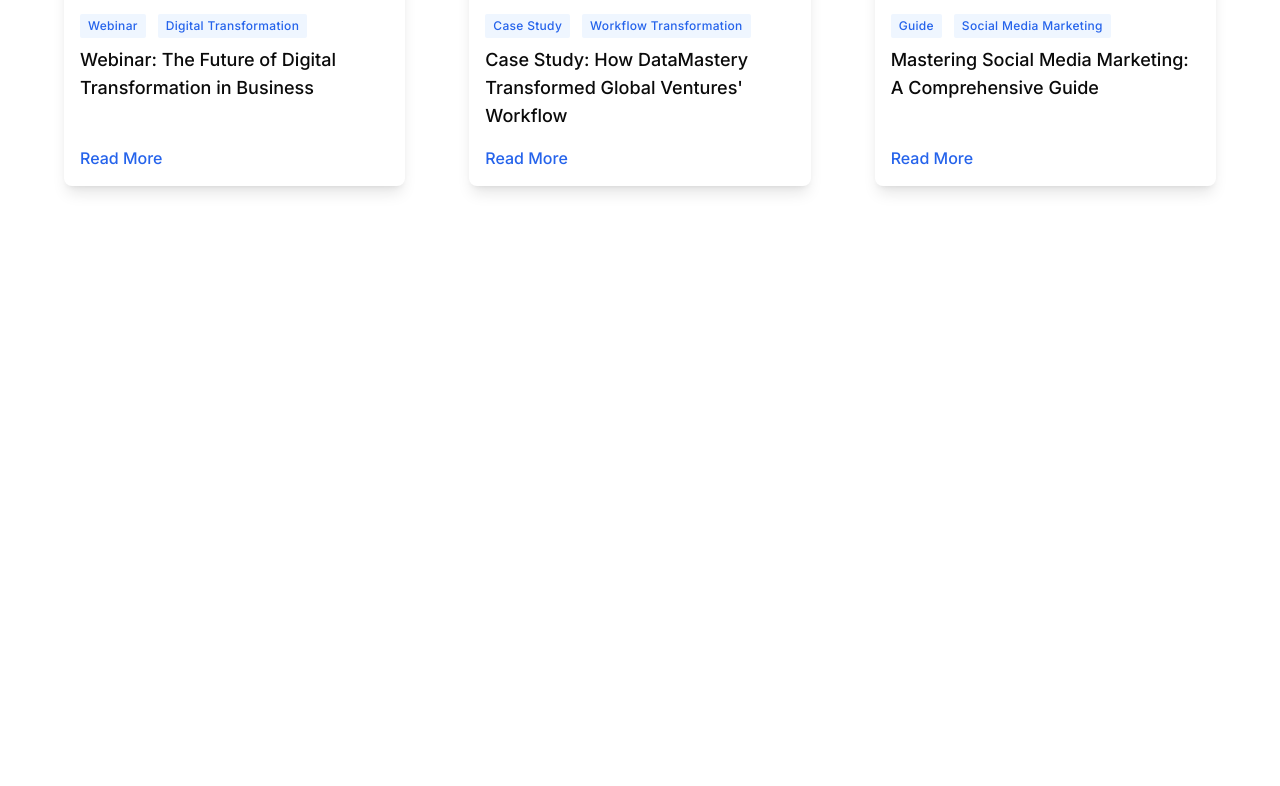
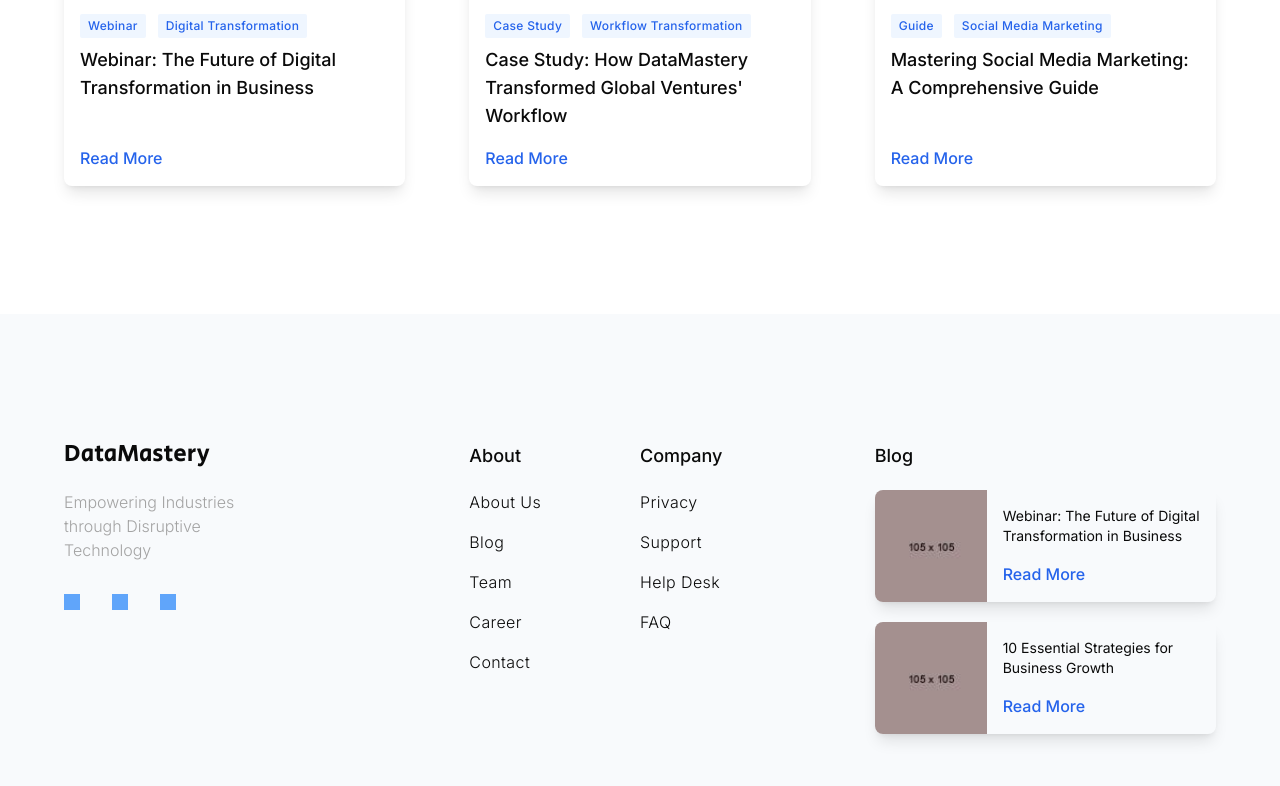
Before and after one commit to se7t/datamastery, a Next.js app: page / in a window 1280 px wide. Shown: the part 6273-7059 px from the top of the page. Before the commit the page ends 6587 px from the top, so only its background shows below. Built offline with nearby package versions, Linux system fonts and the light colour scheme.

Commit message:
Add footer

```diff
--- a/app/page.tsx
+++ b/app/page.tsx
@@ -8,6 +8,7 @@ import TestimonialsSections from "@/components/TestimonialsSection";
 import StatisticsList from "@/components/StatisticsList";
 import CallToActionSection from "@/components/CallToActionSection";
 import ResourcesSection from "@/components/ResourcesSection";
+import Footer from "@/components/Footer";
 
 export default function Home() {
   return (
@@ -22,6 +23,7 @@ export default function Home() {
       <StatisticsList />
       <CallToActionSection />
       <ResourcesSection />
+      <Footer />
     </main>
   );
 }
--- /dev/null
+++ b/components/BlogItem.tsx
@@ -0,0 +1,27 @@
+import Image from "next/image";
+
+interface BlogItemProps {
+  children: string;
+}
+
+const BlogItem = (props: BlogItemProps) => {
+  return (
+    <div className="flex overflow-hidden rounded-lg shadow-lg">
+      <Image
+        src="/placeholder--105x105.jpg"
+        width={105}
+        height={105}
+        alt="Blog post"
+        className="h-28 w-28"
+      />
+      <div className="flex flex-col justify-between p-4">
+        <p className="max-w-prose text-sm">{props.children}</p>
+        <a className="text-md mt-auto cursor-pointer pt-2 font-medium text-blue-600">
+          Read More
+        </a>
+      </div>
+    </div>
+  );
+};
+
+export default BlogItem;
--- /dev/null
+++ b/components/Footer.tsx
@@ -0,0 +1,76 @@
+import BlogItem from "./BlogItem";
+import Button from "./Button";
+import Logo from "./Logo";
+
+const Footer = () => {
+  return (
+    <footer className="container-fluid my-24 flex flex-col bg-slate-50 py-24 md:my-32 md:py-32 xl:gap-32 ">
+      <div className="container mx-auto grid grid-cols-1 justify-center gap-16 px-8 lg:grid-cols-2 lg:px-16 xl:grid-cols-3">
+        <div className="">
+          <Logo />
+          <p className="mb-8 mt-6 font-light text-neutral-400">
+            Empowering Industries
+            <br /> through Disruptive
+            <br />
+            Technology
+          </p>
+          <div className="flex gap-8">
+            <span className="block h-4 w-4 bg-blue-400"></span>
+            <span className="block h-4 w-4 bg-blue-400"></span>
+            <span className="block h-4 w-4 bg-blue-400"></span>
+          </div>
+        </div>
+        <div className="grid grid-cols-2">
+          <div>
+            <h3 className="mb-5 text-lg font-medium">About</h3>
+            <ul className="flex flex-col gap-4 font-light tracking-wide">
+              <li>
+                <a className="cursor-pointer">About Us</a>
+              </li>
+              <li>
+                <a className="cursor-pointer">Blog</a>
+              </li>
+              <li>
+                <a className="cursor-pointer">Team</a>
+              </li>
+              <li>
+                <a className="cursor-pointer">Career</a>
+              </li>
+              <li>
+                <a className="cursor-pointer">Contact</a>
+              </li>
+            </ul>
+          </div>
+          <div>
+            <h3 className="mb-5 text-lg font-medium">Company</h3>
+            <ul className="flex flex-col gap-4 font-light tracking-wide">
+              <li>
+                <a className="cursor-pointer">Privacy</a>
+              </li>
+              <li>
+                <a className="cursor-pointer">Support</a>
+              </li>
+              <li>
+                <a className="cursor-pointer">Help Desk</a>
+              </li>
+              <li>
+                <a className="cursor-pointer">FAQ</a>
+              </li>
+            </ul>
+          </div>
+        </div>
+        <div>
+          <h3 className="mb-5 text-lg font-medium">Blog</h3>
+          <div className="flex flex-col gap-5">
+            <BlogItem>
+              Webinar: The Future of Digital Transformation in Business
+            </BlogItem>
+            <BlogItem>10 Essential Strategies for Business Growth</BlogItem>
+          </div>
+        </div>
+      </div>
+    </footer>
+  );
+};
+
+export default Footer;
```
Also changed, not shown: public/placeholder--105x105.jpg (added).
